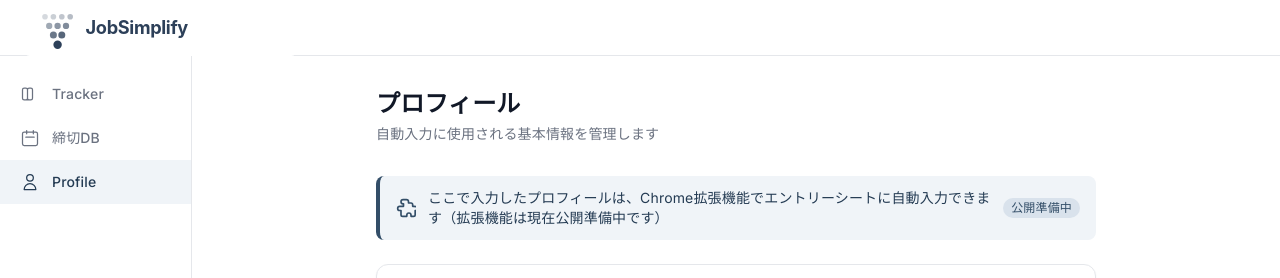
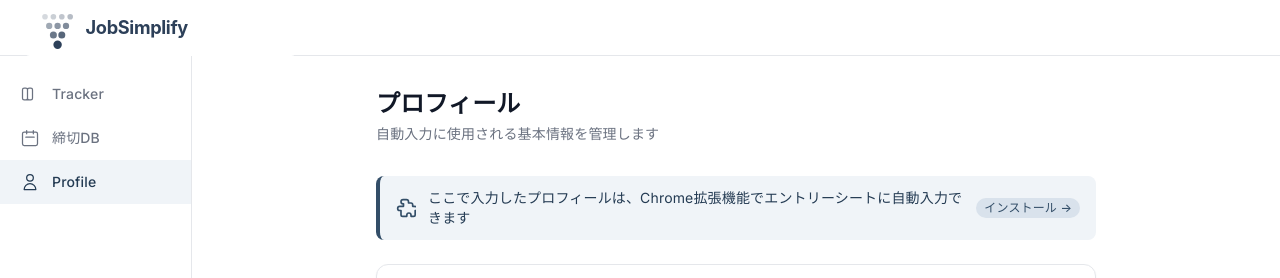
Before and after one commit to Teddy0527/simplify-dashboard, a React (Vite) app: page /profile in a window 1280 px wide. Shown: the top 278 px of the page. Built offline with nearby package versions, Linux system fonts and the light colour scheme; no server answers.

Commit message:
Chrome拡張機能のインストールリンクをプロフィールページに追加
「公開準備中」バッジをChrome Web Storeへのリンクボタンに置き換え

Co-Authored-By: Claude Opus 4.6 <noreply@anthropic.com>

```diff
--- a/src/pages/ProfilePage.tsx
+++ b/src/pages/ProfilePage.tsx
@@ -205,14 +205,17 @@ export default function ProfilePage() {
           <path d="M12 2H8.5C7.12 2 6 3.12 6 4.5S7.12 7 8.5 7H9v3H4.5C3.12 10 2 11.12 2 12.5S3.12 15 4.5 15H6v5a2 2 0 0 0 2 2h5v-1.5c0-1.38 1.12-2.5 2.5-2.5s2.5 1.12 2.5 2.5V22h3a2 2 0 0 0 2-2v-5h1.5c1.38 0 2.5-1.12 2.5-2.5S22.88 10 21.5 10H20V8a2 2 0 0 0-2-2h-3V4.5C15 3.12 13.88 2 12.5 2H12z" />
         </svg>
         <p className="flex-1 text-sm" style={{ color: 'var(--color-primary-800)' }}>
-          ここで入力したプロフィールは、Chrome拡張機能でエントリーシートに自動入力できます（拡張機能は現在公開準備中です）
+          ここで入力したプロフィールは、Chrome拡張機能でエントリーシートに自動入力できます
         </p>
-        <span
-          className="shrink-0 text-xs font-medium whitespace-nowrap rounded-full px-2 py-0.5"
+        <a
+          href="https://chromewebstore.google.com/detail/jobsimplify/epepfiggcneldemnkhbbjbaepoaklmcl?authuser=0&hl=ja"
+          target="_blank"
+          rel="noopener noreferrer"
+          className="shrink-0 text-xs font-medium whitespace-nowrap rounded-full px-2 py-0.5 hover:opacity-80 transition-opacity"
           style={{ backgroundColor: 'var(--color-primary-100)', color: 'var(--color-primary-700)' }}
         >
-          公開準備中
-        </span>
+          インストール →
+        </a>
       </div>
 
       {/* Toast notification */}
```
